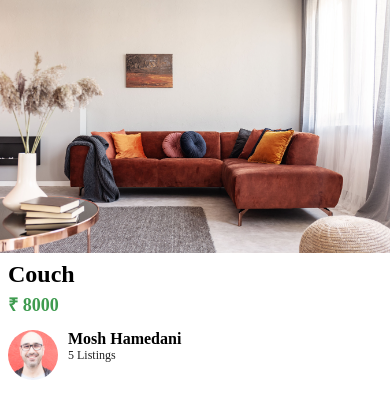
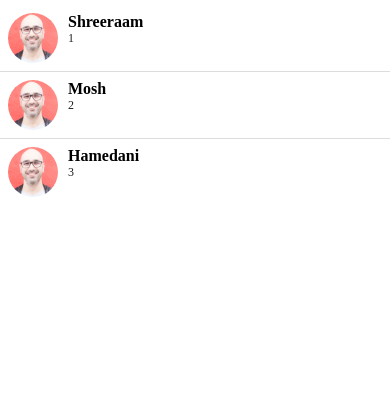
Before and after one commit to shreeraamg/Throw-Away, a React Native app: screen / in a window 390 px wide. Shown: the top 418 px of the page. Built offline with nearby package versions, Linux system fonts and the light colour scheme.

Commit message:
Render a List Item

```diff
--- a/App.js
+++ b/App.js
@@ -1,13 +1,7 @@
-import { StatusBar } from "react-native";
-import ListingDetailsScreen from "./app/screens/ListingDetailsScreen";
+import MessagesScreen from "./app/screens/MessagesScreen";
 
 const App = () => {
-  return (
-    <>
-      <StatusBar />
-      <ListingDetailsScreen />
-    </>
-  );
+  return <MessagesScreen />;
 };
 
 export default App;
--- a/app/components/ListItem.jsx
+++ b/app/components/ListItem.jsx
@@ -2,16 +2,13 @@ import { Image, StyleSheet, Text, View } from "react-native";
 import colors from "../config/colors";
 import AppText from "./AppText";
 
-const ListItem = () => {
+const ListItem = ({ title, description, image }) => {
   return (
     <View style={styles.container}>
-      <Image
-        source={require("../assets/mosh.jpg")}
-        style={styles.profileImage}
-      />
+      <Image source={image} style={styles.profileImage} />
       <View>
-        <AppText style={styles.title}>Mosh Hamedani</AppText>
-        <AppText style={styles.subTitle}>5 Listings</AppText>
+        <AppText style={styles.title}>{title}</AppText>
+        <AppText style={styles.description}>{description}</AppText>
       </View>
     </View>
   );
@@ -21,13 +18,14 @@ const styles = StyleSheet.create({
   container: {
     flexDirection: "row",
     gap: 10,
+    padding: 8,
   },
   profileImage: {
     width: 50,
     height: 50,
     borderRadius: 30,
   },
-  subTitle: {
+  description: {
     color: colors.primary,
     fontSize: 12,
   },
--- /dev/null
+++ b/app/components/ListItemSeparator.jsx
@@ -0,0 +1,16 @@
+import { StyleSheet, Text, View } from "react-native";
+import colors from "../config/colors";
+
+const ListItemSeparator = () => {
+  return <View style={styles.seperator} />;
+};
+
+const styles = StyleSheet.create({
+  seperator: {
+    width: "100%",
+    height: 1,
+    backgroundColor: colors.text,
+  },
+});
+
+export default ListItemSeparator;
--- /dev/null
+++ b/app/components/Screen.jsx
@@ -0,0 +1,15 @@
+import { SafeAreaView, StyleSheet, Text, View } from "react-native";
+import Constants from "expo-constants";
+
+const Screen = ({ children }) => {
+  return <SafeAreaView style={styles.screen}>{children}</SafeAreaView>;
+};
+
+const styles = StyleSheet.create({
+  screen: {
+    paddingTop: Constants.statusBarHeight + 5,
+    // paddingHorizontal: 4,
+  },
+});
+
+export default Screen;
--- a/app/screens/ListingDetailsScreen.jsx
+++ b/app/screens/ListingDetailsScreen.jsx
@@ -2,7 +2,6 @@ import { Image, StatusBar, StyleSheet, Text, View } from "react-native";
 import colors from "../config/colors";
 import ListItem from "../components/ListItem";
 import AppText from "../components/AppText";
-import Card from "../components/Card";
 
 const ListingDetailsScreen = () => {
   return (
@@ -12,7 +11,11 @@ const ListingDetailsScreen = () => {
         <AppText style={styles.title}>Couch</AppText>
         <AppText style={styles.price}>₹ 8000</AppText>
         <View style={styles.userContainer}>
-          <ListItem />
+          <ListItem
+            title="Mosh Hamedani"
+            description="5 Listings"
+            image={require("../assets/mosh.jpg")}
+          />
         </View>
       </View>
     </View>
--- /dev/null
+++ b/app/screens/MessagesScreen.jsx
@@ -0,0 +1,31 @@
+import { FlatList } from "react-native";
+import ListItem from "../components/ListItem";
+import Screen from "../components/Screen";
+import ListItemSeparator from "../components/ListItemSeparator";
+
+const users = [
+  { id: 1, name: "Shreeraam", image: require("../assets/mosh.jpg") },
+  { id: 2, name: "Mosh", image: require("../assets/mosh.jpg") },
+  { id: 3, name: "Hamedani", image: require("../assets/mosh.jpg") },
+];
+
+const MessagesScreen = () => {
+  return (
+    <Screen>
+      <FlatList
+        data={users}
+        keyExtractor={(user) => user.id.toString()}
+        renderItem={({ item }) => (
+          <ListItem
+            title={item.name}
+            description={item.id}
+            image={item.image}
+          />
+        )}
+        ItemSeparatorComponent={ListItemSeparator}
+      />
+    </Screen>
+  );
+};
+
+export default MessagesScreen;
--- a/package.json
+++ b/package.json
@@ -11,6 +11,7 @@
   "dependencies": {
     "@react-native-community/hooks": "^3.0.0",
     "expo": "~49.0.15",
+    "expo-constants": "^14.4.2",
     "expo-status-bar": "~1.6.0",
     "react": "18.2.0",
     "react-native": "0.72.6"
```
Also changed, not shown: 1 other file (tests, documents, lock files or other folders).
